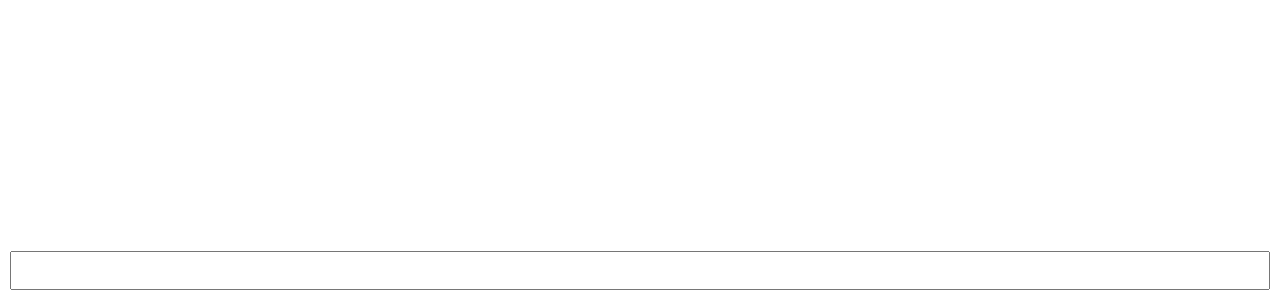
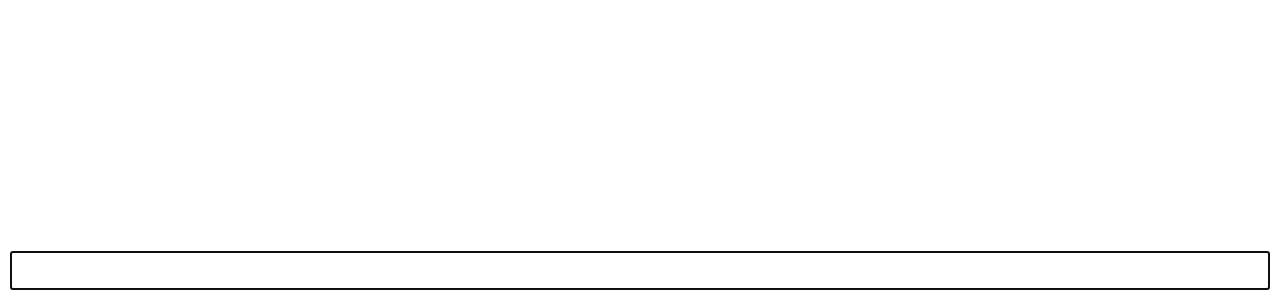
Before and after one commit to wd21th/chat, an Angular app: page / in a window 1280 px wide. Shown: the part 500-800 px from the top of the page. Built offline with nearby package versions, Linux system fonts and the light colour scheme.

Commit message:
add autofocus

```diff
--- a/src/app/app.component.html
+++ b/src/app/app.component.html
@@ -4,4 +4,4 @@
   }
 </div>
 
-<input type="text" (keydown)="keydown($event)">
+<input #inputEl type="text" (keydown)="keydown($event)">
--- a/src/app/app.component.ts
+++ b/src/app/app.component.ts
@@ -1,15 +1,19 @@
-import { Component } from '@angular/core';
-import { RouterOutlet } from '@angular/router';
+import { Component, ElementRef, OnInit, ViewChild } from '@angular/core';
 
 @Component({
   selector: 'app-root',
   standalone: true,
-  imports: [RouterOutlet],
   templateUrl: './app.component.html',
   styleUrl: './app.component.scss'
 })
-export class AppComponent {
+export class AppComponent implements OnInit {
   messages: Array<string> = [];
+  @ViewChild('inputEl', { static: true })
+  inputElement?: ElementRef<HTMLInputElement>;
+
+  ngOnInit(): void {
+    this.inputElement?.nativeElement.focus();
+  }
 
   keydown(keyboardEvent: KeyboardEvent) {
     if (keyboardEvent.code === 'Enter') {
```
